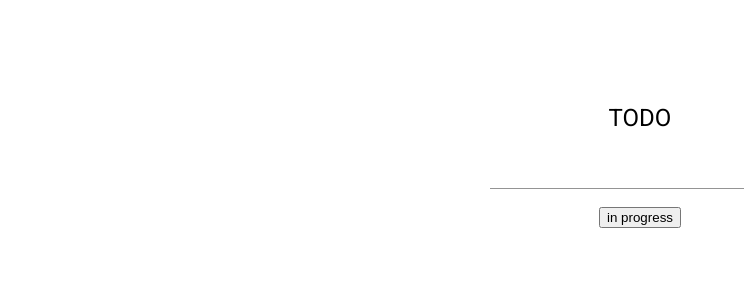
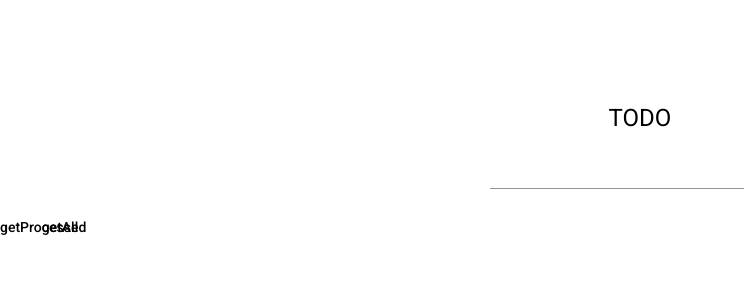
Before and after one commit to nikita2h18/todo-list, an Angular app: page / in a window 1280 px wide. Shown: the top 300 px of the page, without its empty margins (0-744 px from the left). Built offline with nearby package versions, Linux system fonts and the light colour scheme.

Commit message:
add buttons

```diff
--- a/src/app/component/todo-list/todo-list.component.html
+++ b/src/app/component/todo-list/todo-list.component.html
@@ -14,7 +14,7 @@
     <input matInput
            type="text"
            [(ngModel)]="todo.message"
-           (keyup.enter)="todo.message; changeDisplay()">
+           (keyup.enter)="todo.message">
   </mat-form-field>
 
   <ng-template #undone>
--- a/src/app/component/todo/todo.component.html
+++ b/src/app/component/todo/todo.component.html
@@ -7,9 +7,17 @@
     </button>
   </mat-form-field>
 
-  <button (click)="getProcessedTodos()">
-    in progress
+  <app-todo-list *ngIf="isButtonProcessedClick" [todoList]="getProcessedTodos()"></app-todo-list>
+
+  <app-todo-list *ngIf="isButtonGetAllClicked" [todoList]="getTodos()"></app-todo-list>
+</div>
+
+<div>
+  <button mat-icon-button matSuffix aria-label="getAll" (click)="getProcessedClick()">
+    getProcessed
   </button>
 
-  <app-todo-list [todoList]="getTodos()"></app-todo-list>
+  <button mat-icon-button matSuffix aria-label="getAll" (click)="getAllClick()">
+    getAll
+  </button>
 </div>
--- a/src/app/component/todo/todo.component.ts
+++ b/src/app/component/todo/todo.component.ts
@@ -9,6 +9,8 @@ import {Todo} from "../../entity/Todo";
   encapsulation: ViewEncapsulation.None,
 })
 export class TodoComponent {
+  isButtonProcessedClick = false;
+  isButtonGetAllClicked = true;
   private _todoMessage = '';
   private todoListContainer = new TodoListContainer();
 
@@ -46,4 +48,14 @@ export class TodoComponent {
 
     return todos;
   }
+
+  getProcessedClick() {
+    this.isButtonProcessedClick = true;
+    this.isButtonGetAllClicked = false;
+  }
+
+  getAllClick() {
+    this.isButtonProcessedClick = false;
+    this.isButtonGetAllClicked = true;
+  }
 }
```
